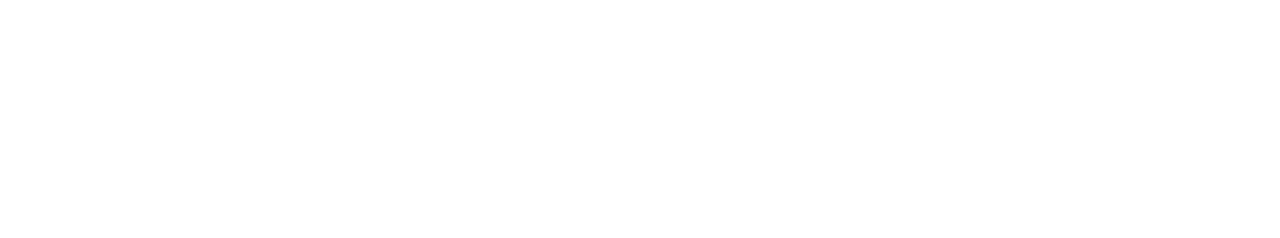
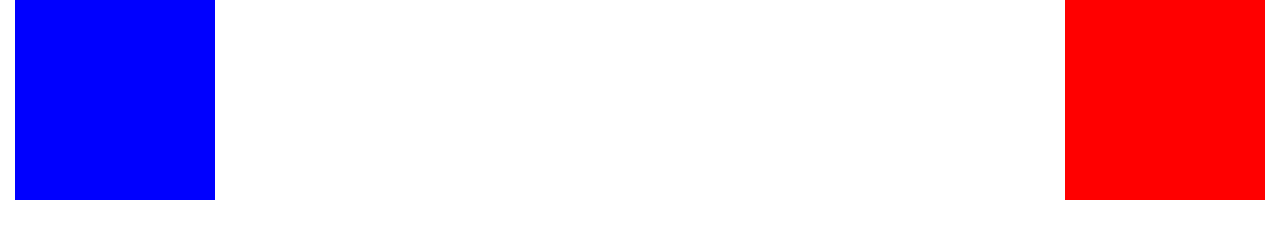
Before and after one commit to Castorena43/Cuadros_Flex, a plain HTML site: page index.html in a window 1280 px wide. Drawn offline with Linux system fonts and the light colour scheme.

Commit message:
Agregar Cuadros de arriba

```diff
--- a/estilos.css
+++ b/estilos.css
@@ -0,0 +1,14 @@
+*{
+    margin: 0;
+    padding: 0;
+    }
+.cuadro{
+    width: 200px;
+    height: 200px;
+}
+.color1{
+    background-color: blue;
+}
+.color2{
+    background-color:red;
+}
--- a/index.html
+++ b/index.html
@@ -5,8 +5,16 @@
     <meta name="viewport" content="width=device-width, initial-scale=1.0">
     <meta http-equiv="X-UA-Compatible" content="ie=edge">
     <title>Document</title>
+    <link rel="stylesheet" href="css/bootstrap.min.css">
+    <link rel="stylesheet" href="estilos.css">
 </head>
 <body>
+    <div class="container-fluid">
+        <div class="d-flex justify-content-between">
+            <div class="cuadro color1"></div>
+            <div class="cuadro color2"></div>
+        </div>
+    </div>
 
 </body>
 </html>
```
